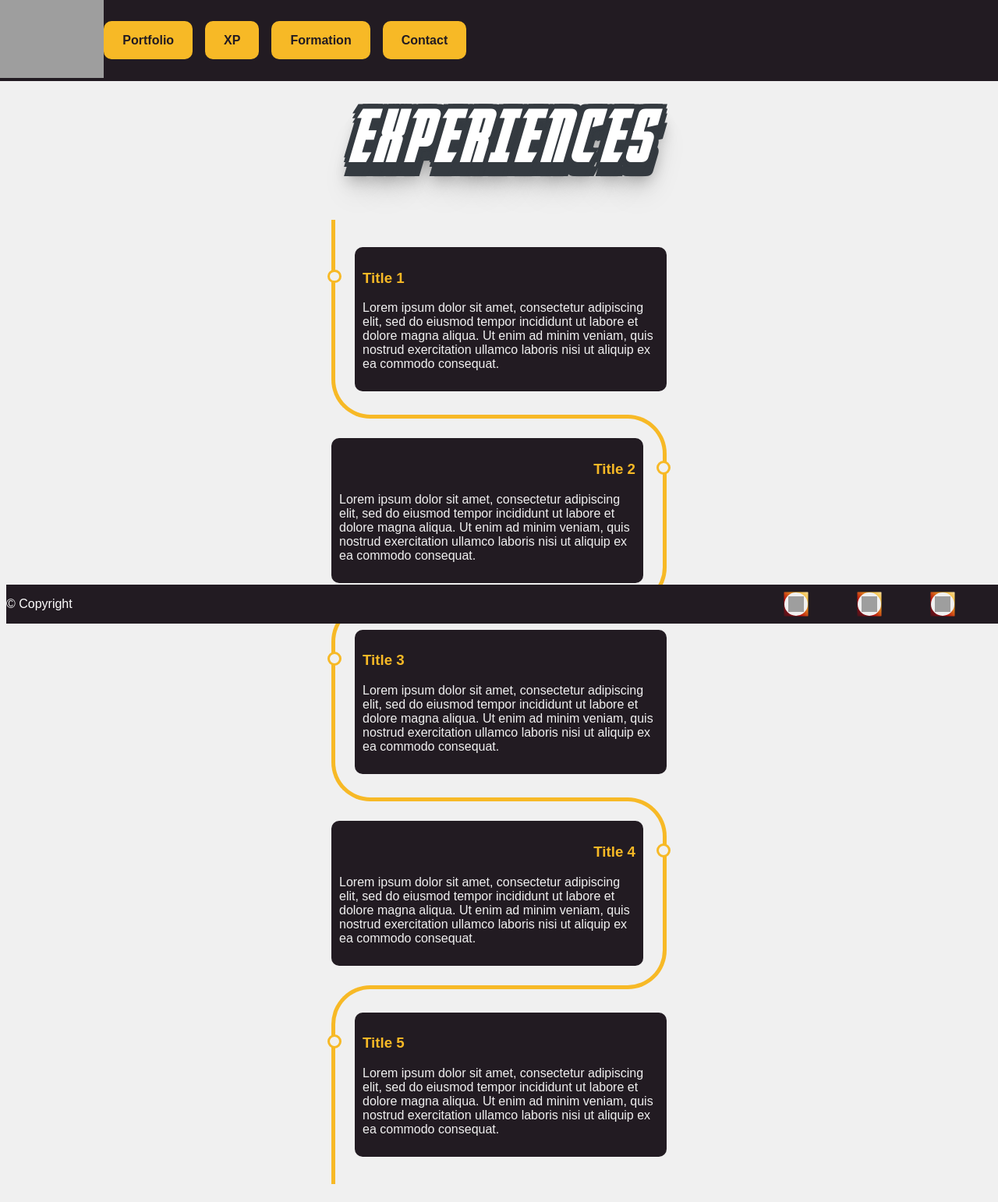
After one commit to WildCodeSchool/2023-03-remote-fr-php-projet-iron-man, a PHP site: page /page_experience.php in a window 1280 px wide. The commit adds this page. Shown: the whole page at 78% size. Run offline with PHP 8.4, Linux system fonts and the light colour scheme; grey boxes are pictures that could not be loaded.

Commit message:
add page experience et autres

```diff
--- a/style.css
+++ b/assets/css/page_experience.css
@@ -1,30 +1,31 @@
 :root {
-    --primary-color: #F0F0F0;
-    --background-color: #F0F0F0;
-    --font: Arial;
+    --bg-color: #F0F0F0;
+    --red-color: #B1060C;
+    --yellow-color: #F7B926;
+    --black-color: #000;
 }
 
-* {
-    margin: 0 auto;
-    padding: 0 auto;
-}
 
-header {
-    padding: 1.25em;
+.titre_experience {
+    margin-top: 10rem;
 }
 
 section {
-    background: var(--background-color);
-    font-family: var(--font);
-    display: flex;
-    justify-content: center;
-    flex-direction: column;
+    background: var(--bg-color);
 }
 
 /* Timeline Container */
 .timeline {
-    background: var(--primary-color);
+
+    background: var(--bg-color);
     padding: 1.25em;
+}
+
+/* Outer container */
+.outer {
+    display: flex;
+    flex-direction: column;
+    align-items: center;
 }
 
 /* Card container */
@@ -126,14 +127,6 @@ section {
     right: -45px;
 }
 
-footer {
-    color: #F0F0F0;
-    background-color: #221B22;
-}
-
 @media (min-width: 768px) {
 
-    .footer {
-        background-color: #F7B926;
-    }
 }
--- a/assets/css/style.css
+++ b/assets/css/style.css
@@ -5,3 +5,4 @@
 @import 'slider.css';
 @import 'footer.css';
 @import 'page_formation.css';
+@import 'page_experience.css';
--- a/navbar_footer/navbar.html
+++ b/navbar_footer/navbar.html
@@ -5,7 +5,8 @@
   <meta http-equiv="X-UA-Compatible" content="IE=edge">
   <meta name="viewport" content="width=device-width, initial-scale=1.0">
   <title>Titre de la page</title>
-  <link rel="stylesheet" href="navbar.css">
+  <link rel="stylesheet" href="/assets/css/navbar.css">
+  <link rel="stylesheet" href="/assets/css/footer.css">
   <script src="navbar.js"></script>
 </head>
 
--- /dev/null
+++ b/page_experience.php
@@ -0,0 +1,70 @@
+<!DOCTYPE html>
+<html lang="en">
+
+<head>
+  <meta charset="UTF-8">
+  <meta http-equiv="X-UA-Compatible" content="IE=edge">
+  <meta name="viewport" content="width=device-width, initial-scale=1.0">
+  <link rel="stylesheet" href="/assets/css/style.css">
+  <title>CV Iron Man</title>
+</head>
+
+<body>
+  <?php include __DIR__ . '/include/navbar.php' ?>
+  <main>
+    <header class="titre_experience">
+      <h1>Experiences</h1>
+    </header>
+
+    <section>
+      <div class="timeline">
+        <div class="outer">
+          <div class="card">
+            <div class="info">
+              <h3 class="title">Title 1</h3>
+              <p>Lorem ipsum dolor sit amet, consectetur adipiscing elit, sed do eiusmod tempor incididunt ut labore et
+                dolore magna aliqua. Ut enim ad minim veniam, quis nostrud exercitation ullamco laboris nisi ut aliquip
+                ex ea commodo consequat. </p>
+            </div>
+          </div>
+          <div class="card">
+            <div class="info">
+              <h3 class="title">Title 2</h3>
+              <p>Lorem ipsum dolor sit amet, consectetur adipiscing elit, sed do eiusmod tempor incididunt ut labore et
+                dolore magna aliqua. Ut enim ad minim veniam, quis nostrud exercitation ullamco laboris nisi ut aliquip
+                ex ea commodo consequat. </p>
+            </div>
+          </div>
+          <div class="card">
+            <div class="info">
+              <h3 class="title">Title 3</h3>
+              <p>Lorem ipsum dolor sit amet, consectetur adipiscing elit, sed do eiusmod tempor incididunt ut labore et
+                dolore magna aliqua. Ut enim ad minim veniam, quis nostrud exercitation ullamco laboris nisi ut aliquip
+                ex ea commodo consequat. </p>
+            </div>
+          </div>
+          <div class="card">
+            <div class="info">
+              <h3 class="title">Title 4</h3>
+              <p>Lorem ipsum dolor sit amet, consectetur adipiscing elit, sed do eiusmod tempor incididunt ut labore et
+                dolore magna aliqua. Ut enim ad minim veniam, quis nostrud exercitation ullamco laboris nisi ut aliquip
+                ex ea commodo consequat. </p>
+            </div>
+          </div>
+          <div class="card">
+            <div class="info">
+              <h3 class="title">Title 5</h3>
+              <p>Lorem ipsum dolor sit amet, consectetur adipiscing elit, sed do eiusmod tempor incididunt ut labore et
+                dolore magna aliqua. Ut enim ad minim veniam, quis nostrud exercitation ullamco laboris nisi ut aliquip
+                ex ea commodo consequat. </p>
+            </div>
+          </div>
+        </div>
+      </div>
+    </section>
+
+    <footer>
+      <?php include __DIR__ . '/include/footer.php' ?>
+    </footer>
+  </main>
+</body>
```
Also changed, not shown: index.html (deleted, +0 -55 lines).
